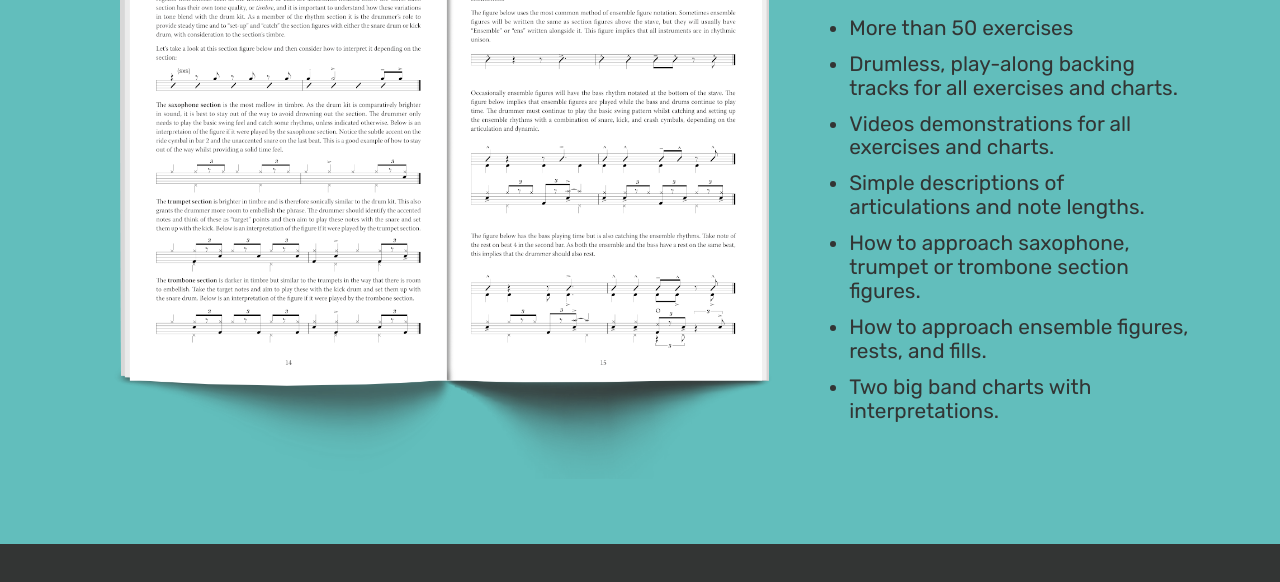
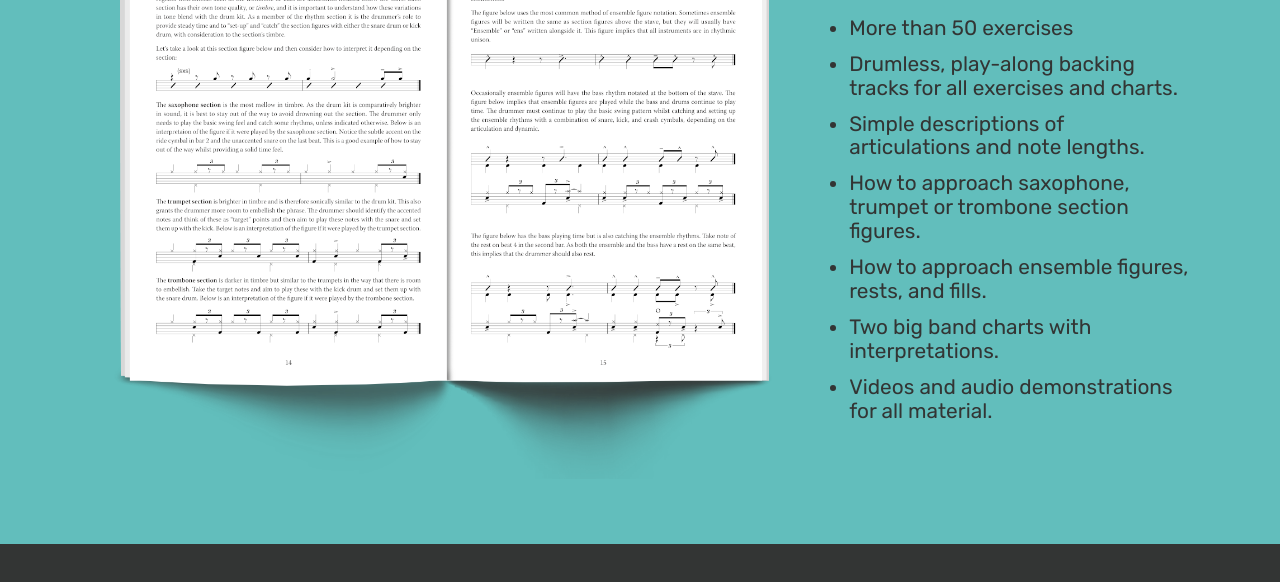
Before and after one commit to astanislavski/The-Beginner-s-Guide-to-Big-Band-Drumming, a website: page index.html in a window 1280 px wide. Shown: the part 748-1330 px from the top of the page. Drawn offline with Linux system fonts and the light colour scheme.

Commit message:
Update index.html

```diff
--- a/index.html
+++ b/index.html
@@ -32,11 +32,11 @@
         <ul>
           <li>More than 50 exercises</li>
           <li>Drumless, play-along backing tracks for all exercises and charts.</li>
-          <li>Videos demonstrations for all exercises and charts.</li>
           <li>Simple descriptions of articulations and note lengths.</li>
           <li>How to approach saxophone, trumpet or trombone section figures.</li>
           <li>How to approach ensemble figures, rests, and fills.</li>
           <li>Two big band charts with interpretations.</li>
+          <li>Videos and audio demonstrations for all material.</li>
         </ul>
       </div>
       <div>
```
